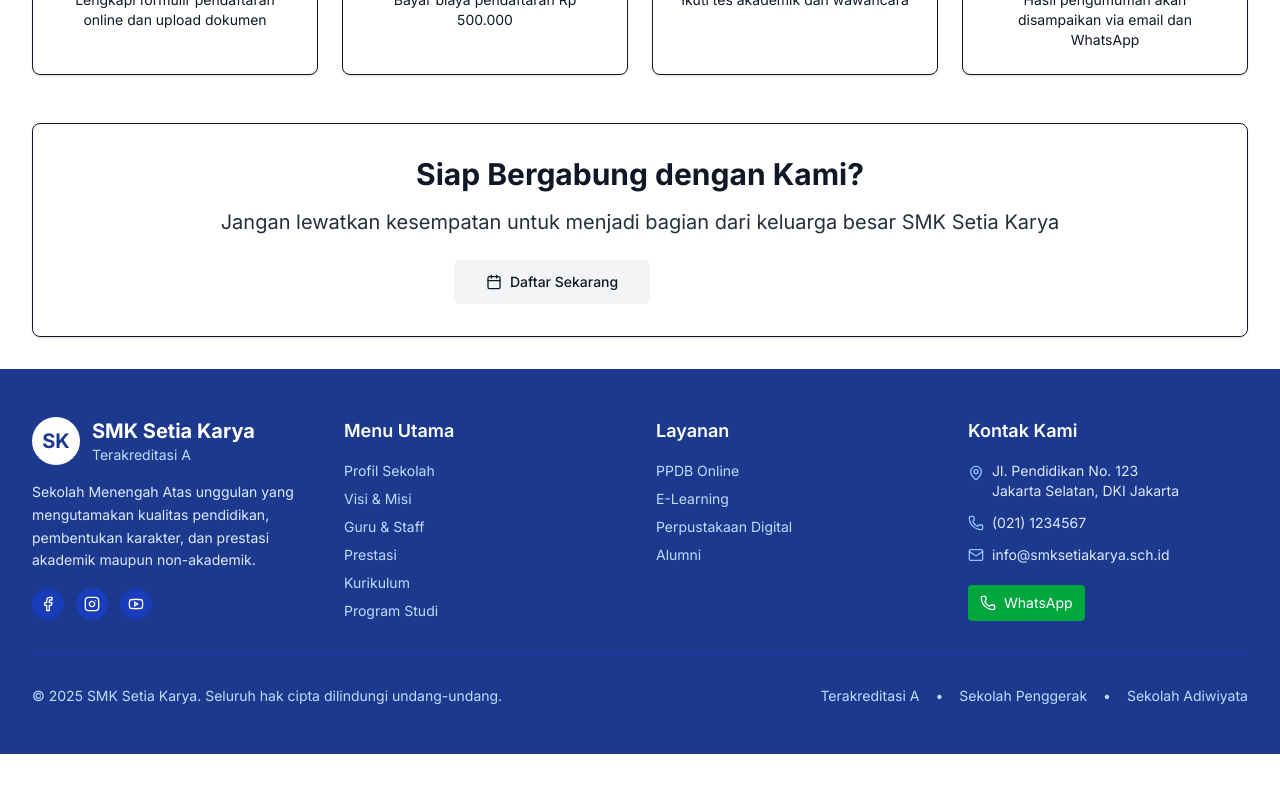
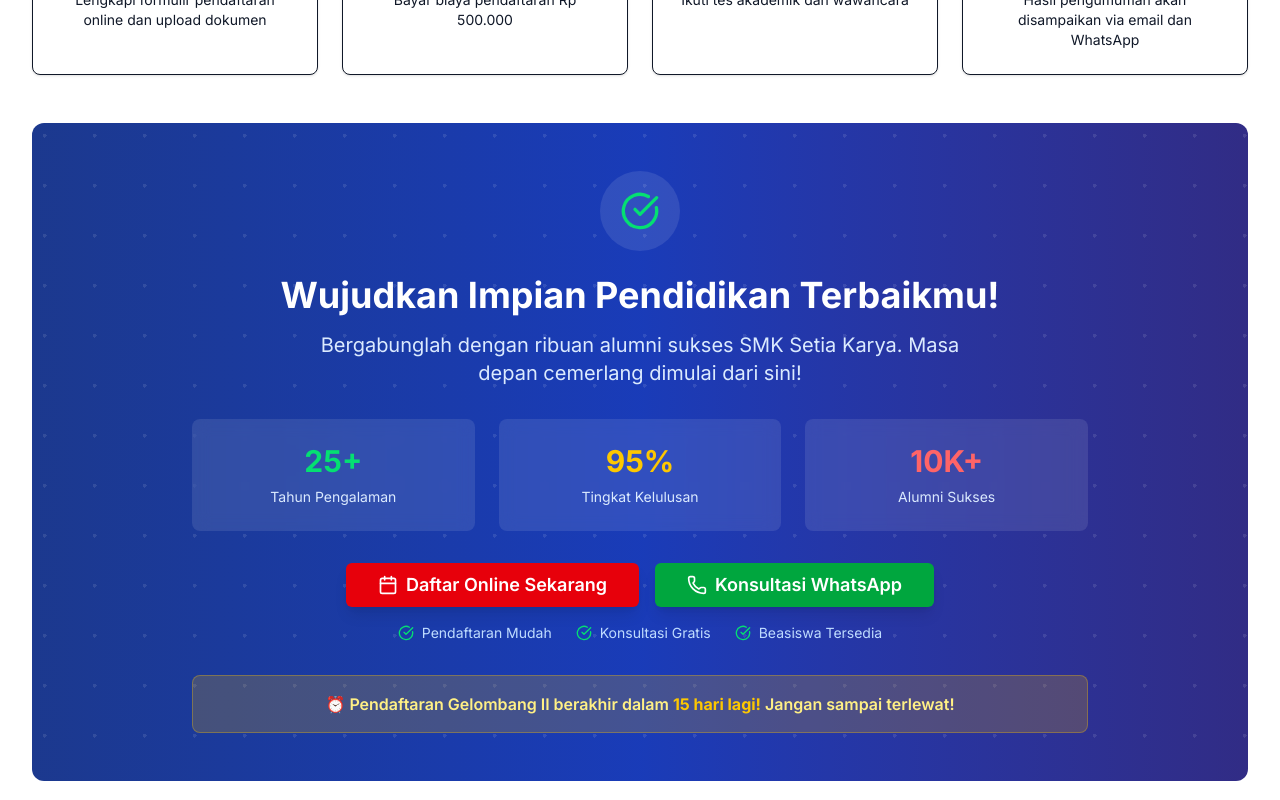
Before and after one commit to ekyrizky/setia-karya-edu, a Next.js app: page /penerimaan in a window 1280 px wide. Shown: the part 2060-2860 px from the top of the page. Before the commit the page ends 2814 px from the top, so only its background shows below. Built offline with nearby package versions, Linux system fonts and the light colour scheme.

Commit message:
update ppdb page

```diff
--- a/app/(pages)/kontak/page.tsx
+++ b/app/(pages)/kontak/page.tsx
@@ -1,15 +1,21 @@
-import { generateMetadata } from "@/lib/seo"
-import { ContactForm } from "@/components/forms/contact-form"
-import { Card, CardContent, CardHeader, CardTitle } from "@/components/ui/card"
-import { MapPin, Phone, Mail, Clock, MessageCircle } from "lucide-react"
-import { siteConfig } from "@/config/site"
-import { getWhatsAppUrl, getGoogleMapsUrl } from "@/lib/utils"
+import { generateMetadata } from "@/lib/seo";
+import { ContactForm } from "@/components/forms/contact-form";
+import { Card, CardContent, CardHeader, CardTitle } from "@/components/ui/card";
+import { MapPin, Phone, Mail, Clock, MessageCircle } from "lucide-react";
+import { siteConfig } from "@/config/site";
+import { getWhatsAppUrl, getGoogleMapsUrl } from "@/lib/utils";
 
 export const metadata = generateMetadata({
   title: "Kontak Kami",
-  description: "Hubungi SMK Setia Karya untuk informasi lengkap tentang pendaftaran, program akademik, dan fasilitas sekolah",
-  keywords: ["kontak sekolah", "alamat SMK", "telepon sekolah", "hubungi SMK Setia Karya"]
-})
+  description:
+    "Hubungi SMK Setia Karya untuk informasi lengkap tentang pendaftaran, program akademik, dan fasilitas sekolah",
+  keywords: [
+    "kontak sekolah",
+    "alamat SMK",
+    "telepon sekolah",
+    "hubungi SMK Setia Karya",
+  ],
+});
 
 export default function KontakPage() {
   return (
@@ -18,7 +24,8 @@
       <div className="text-center mb-12">
         <h1 className="heading-1 mb-4">Kontak Kami</h1>
         <p className="text-xl text-muted-foreground max-w-2xl mx-auto">
-          Kami siap membantu Anda dengan informasi lengkap tentang SMK Setia Karya
+          Kami siap membantu Anda dengan informasi lengkap tentang SMK Setia
+          Karya
         </p>
       </div>
 
@@ -39,8 +46,10 @@
             </CardHeader>
             <CardContent>
               <p className="mb-4">
-                Jl. Pendidikan No. 123<br />
-                Jakarta Selatan, DKI Jakarta 12345<br />
+                Jl. Pendidikan No. 123
+                <br />
+                Jakarta Selatan, DKI Jakarta 12345
+                <br />
                 Indonesia
               </p>
               <a
@@ -72,7 +81,10 @@
                 <p className="flex items-center gap-2">
                   <MessageCircle className="h-4 w-4 text-green-600" />
                   <a
-                    href={getWhatsAppUrl(siteConfig.links.whatsapp, "Halo, saya ingin bertanya tentang SMK Setia Karya")}
+                    href={getWhatsAppUrl(
+                      siteConfig.links.whatsapp,
+                      "Halo, saya ingin bertanya tentang SMK Setia Karya"
+                    )}
                     className="text-primary hover:underline"
                   >
                     WhatsApp: 0812-3456-789
@@ -93,19 +105,28 @@
               <div className="space-y-2">
                 <p>
                   <strong>Info Umum:</strong>{" "}
-                  <a href={`mailto:${siteConfig.links.email}`} className="text-primary hover:underline">
+                  <a
+                    href={`mailto:${siteConfig.links.email}`}
+                    className="text-primary hover:underline"
+                  >
                     {siteConfig.links.email}
                   </a>
                 </p>
                 <p>
                   <strong>PPDB:</strong>{" "}
-                  <a href="mailto:ppdb@smksetiakarya.sch.id" className="text-primary hover:underline">
+                  <a
+                    href="mailto:ppdb@smksetiakarya.sch.id"
+                    className="text-primary hover:underline"
+                  >
                     ppdb@smksetiakarya.sch.id
                   </a>
                 </p>
                 <p>
                   <strong>Akademik:</strong>{" "}
-                  <a href="mailto:akademik@smksetiakarya.sch.id" className="text-primary hover:underline">
+                  <a
+                    href="mailto:akademik@smksetiakarya.sch.id"
+                    className="text-primary hover:underline"
+                  >
                     akademik@smksetiakarya.sch.id
                   </a>
                 </p>
@@ -134,8 +155,9 @@
               </div>
               <div className="mt-4 p-3 bg-blue-50 rounded-md">
                 <p className="text-sm text-blue-800">
-                  <strong>Catatan:</strong> Untuk kunjungan khusus atau konsultasi di luar jam operasional,
-                  silakan hubungi kami terlebih dahulu melalui WhatsApp.
+                  <strong>Catatan:</strong> Untuk kunjungan khusus atau
+                  konsultasi di luar jam operasional, silakan hubungi kami
+                  terlebih dahulu melalui WhatsApp.
                 </p>
               </div>
             </CardContent>
@@ -170,10 +192,14 @@
           <CardContent className="p-8">
             <h3 className="text-2xl font-bold mb-4">Butuh Informasi Cepat?</h3>
             <p className="text-lg mb-6 opacity-90">
-              Tim kami siap membantu Anda melalui WhatsApp untuk respon yang lebih cepat
+              Tim kami siap membantu Anda melalui WhatsApp untuk respon yang
+              lebih cepat
             </p>
             <a
-              href={getWhatsAppUrl(siteConfig.links.whatsapp, "Halo, saya ingin bertanya tentang SMK Setia Karya")}
+              href={getWhatsAppUrl(
+                siteConfig.links.whatsapp,
+                "Halo, saya ingin bertanya tentang SMK Setia Karya"
+              )}
               className="inline-flex items-center gap-2 bg-white text-primary px-6 py-3 rounded-lg font-semibold hover:bg-gray-100 transition-colors"
             >
               <MessageCircle className="h-5 w-5" />
@@ -183,5 +209,5 @@
         </Card>
       </div>
     </div>
-  )
+  );
 }
--- a/app/(pages)/penerimaan/page.tsx
+++ b/app/(pages)/penerimaan/page.tsx
@@ -57,13 +57,7 @@
           </p>
           <div className="flex flex-col sm:flex-row gap-4 justify-center">
             <Button size="lg" asChild>
-              <a
-                href="https://ppdb.smksetiakarya.sch.id"
-                target="_blank"
-                rel="noopener noreferrer"
-              >
-                Daftar Online Sekarang
-              </a>
+              <Link href="/kontak">Daftar Online Sekarang</Link>
             </Button>
             <Button size="lg" variant="outline" asChild>
               <a
@@ -311,37 +305,108 @@
       </section>
 
       {/* CTA */}
-      <Card className="bg-primary text-primary-foreground">
-        <CardContent className="p-8 text-center">
-          <h2 className="text-3xl font-bold mb-4">
-            Siap Bergabung dengan Kami?
+      <section className="relative overflow-hidden rounded-xl bg-gradient-to-r from-blue-900 via-blue-800 to-indigo-900 text-white">
+        <div className="absolute inset-0 opacity-10">
+          <div
+            className="absolute inset-0"
+            style={{
+              backgroundImage: `radial-gradient(circle at 25% 25%, white 2px, transparent 2px)`,
+              backgroundSize: "50px 50px",
+            }}
+          ></div>
+        </div>
+        <div className="relative z-10 p-12">
+          <div className="max-w-4xl mx-auto text-center">
+            <div className="mb-8">
+              <div className="inline-flex items-center justify-center w-20 h-20 bg-white/10 rounded-full mb-6">
+                <CheckCircle className="h-10 w-10 text-green-400" />
+              </div>
+              <h2 className="text-4xl font-bold mb-4">
+                Wujudkan Impian Pendidikan Terbaikmu!
               </h2>
-          <p className="text-xl mb-6 opacity-90">
-            Jangan lewatkan kesempatan untuk menjadi bagian dari keluarga besar
-            SMK Setia Karya
+              <p className="text-xl mb-6 text-blue-100 max-w-2xl mx-auto">
+                Bergabunglah dengan ribuan alumni sukses SMK Setia Karya. Masa
+                depan cemerlang dimulai dari sini!
               </p>
+            </div>
+
+            {/* Stats */}
+            <div className="grid md:grid-cols-3 gap-6 mb-8">
+              <div className="bg-white/10 backdrop-blur-sm rounded-lg p-6">
+                <div className="text-3xl font-bold text-green-400 mb-2">
+                  25+
+                </div>
+                <div className="text-sm text-blue-100">Tahun Pengalaman</div>
+              </div>
+              <div className="bg-white/10 backdrop-blur-sm rounded-lg p-6">
+                <div className="text-3xl font-bold text-yellow-400 mb-2">
+                  95%
+                </div>
+                <div className="text-sm text-blue-100">Tingkat Kelulusan</div>
+              </div>
+              <div className="bg-white/10 backdrop-blur-sm rounded-lg p-6">
+                <div className="text-3xl font-bold text-red-400 mb-2">10K+</div>
+                <div className="text-sm text-blue-100">Alumni Sukses</div>
+              </div>
+            </div>
+
+            {/* Actions */}
+            <div className="space-y-4">
               <div className="flex flex-col sm:flex-row gap-4 justify-center">
-            <Button size="lg" variant="secondary" asChild>
-              <a
-                href="https://ppdb.smksetiakarya.sch.id"
-                target="_blank"
-                rel="noopener noreferrer"
+                <Button
+                  size="lg"
+                  className="bg-red-600 hover:bg-red-700 text-white border-0 px-8 py-4 text-lg font-semibold shadow-lg"
+                  asChild
                 >
-                <Calendar className="mr-2 h-4 w-4" />
-                Daftar Sekarang
-              </a>
+                  <Link href="/kontak">
+                    <Calendar className="mr-2 h-5 w-5" />
+                    Daftar Online Sekarang
+                  </Link>
                 </Button>
                 <Button
                   size="lg"
-              variant="outline"
-              className="border-white text-white hover:bg-white hover:text-primary"
+                  className="bg-green-600 hover:bg-green-700 text-white border-0 px-8 py-4 text-lg font-semibold shadow-lg"
                   asChild
                 >
-              <Link href="/kontak">Hubungi Kami</Link>
+                  <a
+                    href={getWhatsAppUrl(
+                      siteConfig.links.whatsapp,
+                      "Halo, saya tertarik dengan PPDB SMK Setia Karya. Bisa tolong berikan informasi lengkapnya?"
+                    )}
+                  >
+                    <Phone className="mr-2 h-5 w-5" />
+                    Konsultasi WhatsApp
+                  </a>
                 </Button>
               </div>
-        </CardContent>
-      </Card>
+
+              <div className="flex items-center justify-center gap-6 text-sm text-blue-200">
+                <div className="flex items-center gap-2">
+                  <CheckCircle className="h-4 w-4 text-green-400" />
+                  <span>Pendaftaran Mudah</span>
+                </div>
+                <div className="flex items-center gap-2">
+                  <CheckCircle className="h-4 w-4 text-green-400" />
+                  <span>Konsultasi Gratis</span>
+                </div>
+                <div className="flex items-center gap-2">
+                  <CheckCircle className="h-4 w-4 text-green-400" />
+                  <span>Beasiswa Tersedia</span>
+                </div>
+              </div>
+            </div>
+
+            {/* Urgency */}
+            <div className="mt-8 p-4 bg-yellow-500/20 border border-yellow-400/30 rounded-lg">
+              <p className="text-yellow-200 font-semibold">
+                ⏰ Pendaftaran Gelombang II berakhir dalam{" "}
+                <span className="text-yellow-400 font-bold">15 hari lagi!</span>{" "}
+                Jangan sampai terlewat!
+              </p>
+            </div>
+          </div>
+        </div>
+      </section>
     </div>
   );
 }
```
Lines whose indentation alone changed are shown as unchanged.
